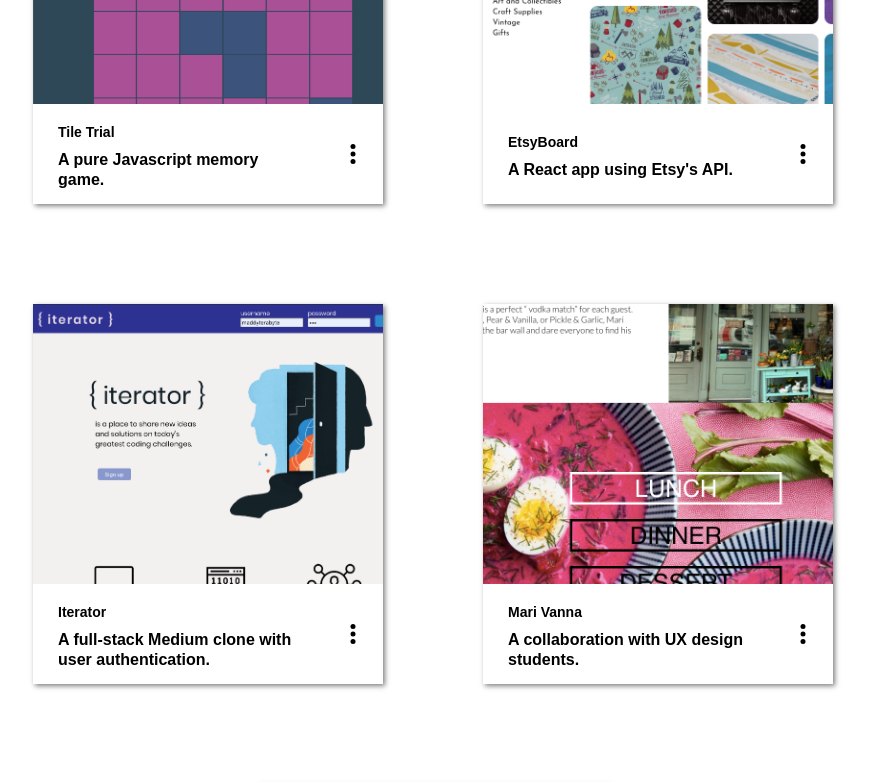
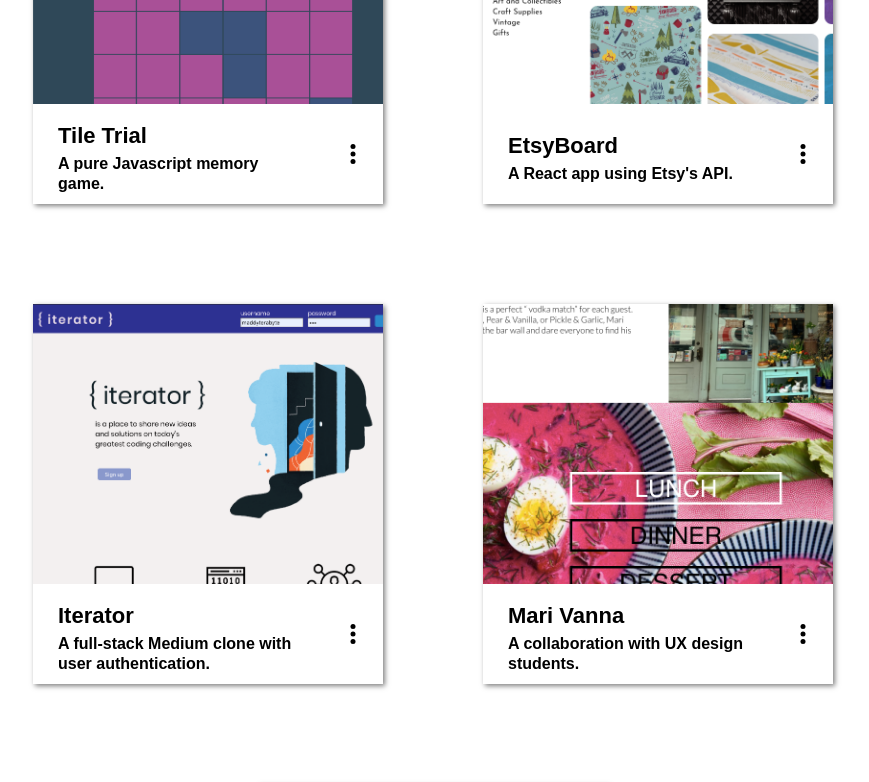
Before and after one commit to maddyrombes/portfolio, a React (Create React App) app: page / in a window 1280 px wide. Shown: the part 2940-3722 px from the top of the page, without its empty margins (207-1076 px from the left). Built offline with nearby package versions, Linux system fonts and the light colour scheme; a web font is replaced by a local one.

Commit message:
media query fix

```diff
--- a/src/components/CardReveal.js
+++ b/src/components/CardReveal.js
@@ -61,7 +61,7 @@ const CardInfoLeft = styled.div(() => ({
 const H3 = styled.h3(props => ({
   fontSize: '22px',
   marginBottom: props.openStatus ? '20px' : '0px',
-  '@media only screen and (max-width: 5000px)': {
+  '@media only screen and (max-width: 500px)': {
     fontSize: '14px',
   }
 }));
```
